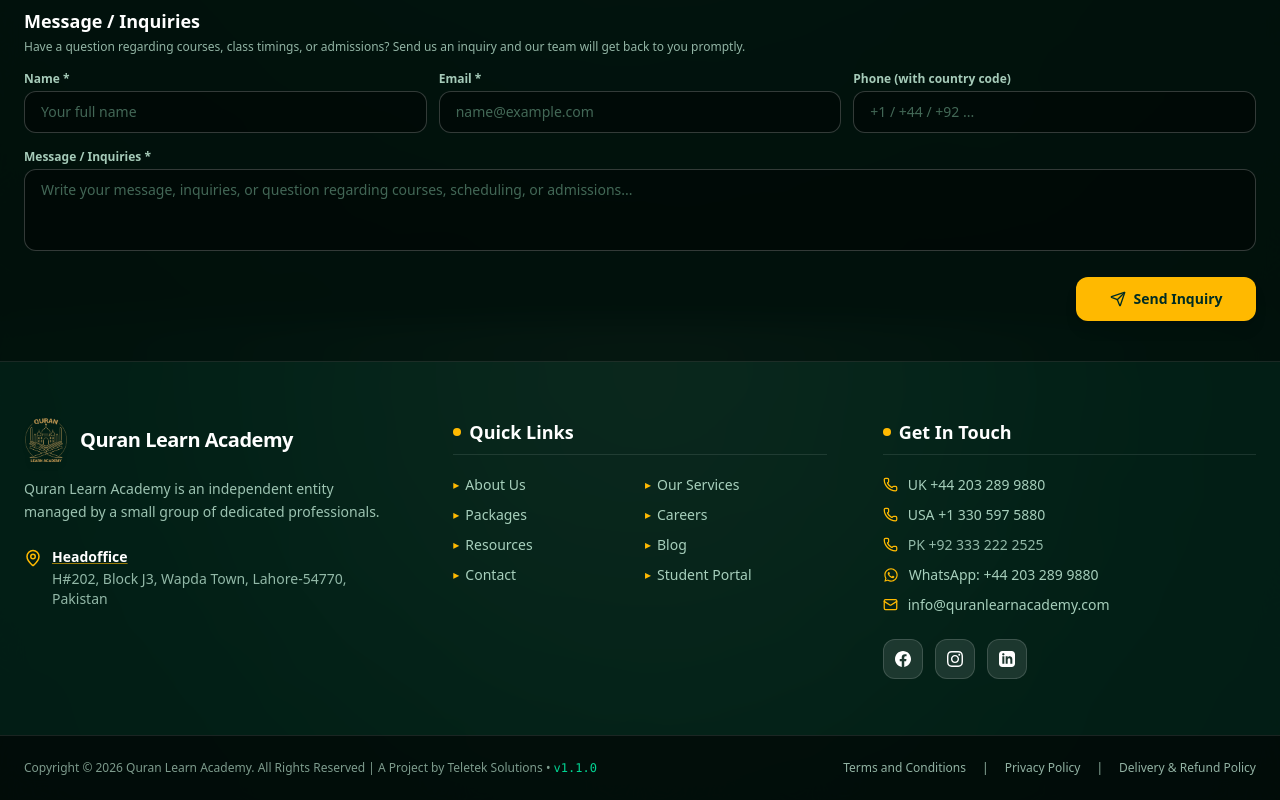
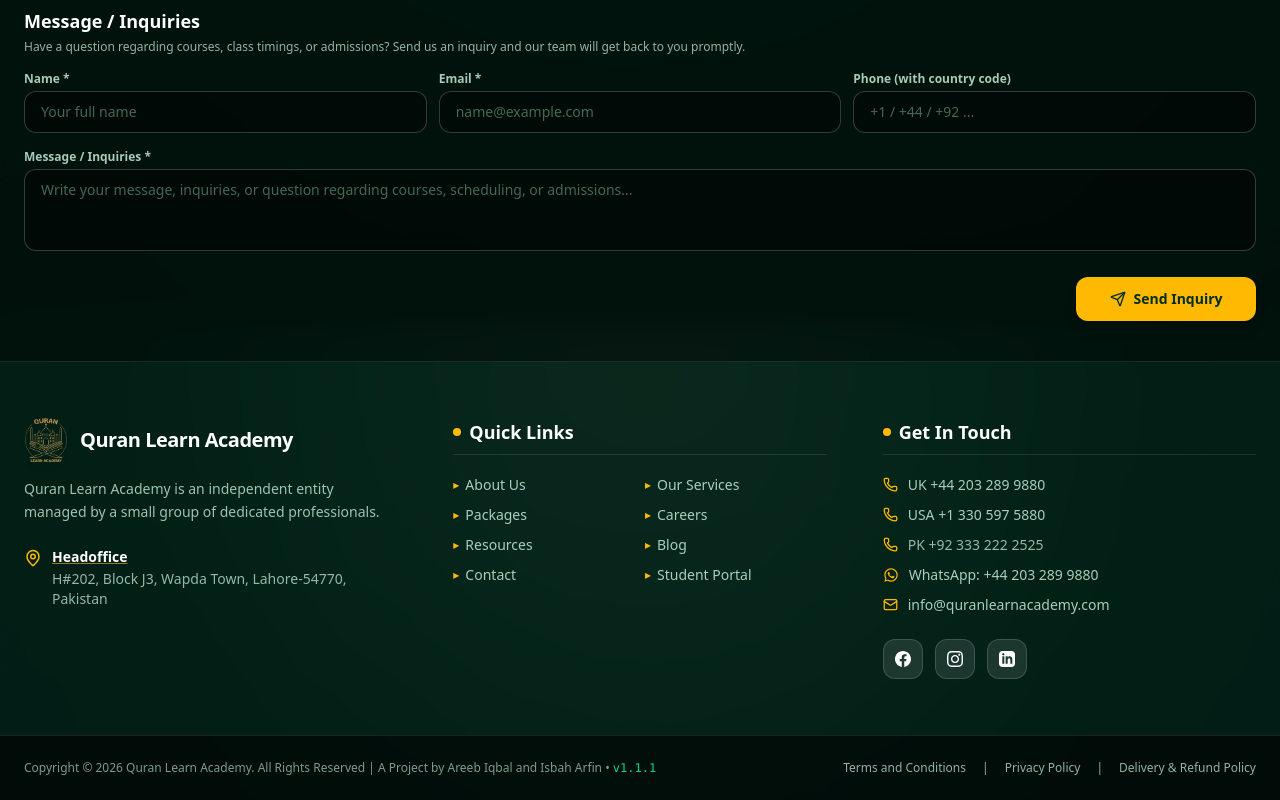
Before and after one commit to mdawoodali/QURAN-ACADEMY-APP, a Next.js app in the folder apps/web/: page /blog in a window 1280 px wide. Shown: the part 3678-4478 px from the top of the page. Built offline with nearby package versions, Linux system fonts and the light colour scheme; no server answers; the database is empty; a web font is replaced by a local one.

Commit message:
fix(branding): attribute project to Areeb Iqbal and Isbah Arfin and dynamically show latest version v1.1.1

```diff
--- a/apps/web/package.json
+++ b/apps/web/package.json
@@ -1,6 +1,6 @@
 {
   "name": "frontend",
-  "version": "1.1.0",
+  "version": "1.1.1",
   "private": true,
   "scripts": {
     "dev": "next dev",
--- a/apps/web/public/sw.js
+++ b/apps/web/public/sw.js
@@ -4,7 +4,7 @@
  * for live 1-on-1 classroom alerts.
  */
 
-const CACHE_NAME = "quran-academy-v1.1.0";
+const CACHE_NAME = "quran-academy-v1.1.1";
 const STATIC_ASSETS = [
   "/",
   "/manifest.json",
--- a/apps/web/public/version.json
+++ b/apps/web/public/version.json
@@ -1,5 +1,5 @@
 {
-  "version": "1.1.0",
+  "version": "1.1.1",
   "minSupportedVersion": "1.1.0",
   "buildTime": "2026-10-23T10:45:00.000Z",
   "channel": "production",
--- a/apps/web/src/app/(portal)/admin/diagnostics/page.tsx
+++ b/apps/web/src/app/(portal)/admin/diagnostics/page.tsx
@@ -70,7 +70,7 @@
     localStorage.removeItem("dev_simulated_version");
     setSimulatedVersion(null);
     window.dispatchEvent(new Event("dev_version_changed"));
-    toast.success("Restored authentic version (1.1.0)");
+    toast.success(`Restored authentic version (${APP_VERSION})`);
   };
 
   // 2. Hard Purge All Caches & Service Worker
@@ -243,7 +243,7 @@
             <span className="text-xs text-stone-400 block mb-1">Client Active State</span>
             <span className="text-sm font-bold text-white flex items-center gap-1.5 mt-1">
               <span className="w-2.5 h-2.5 rounded-full bg-emerald-400 animate-pulse" />
-              <span>{simulatedVersion ? `Simulating v${simulatedVersion}` : "Up to Date (v1.1.0)"}</span>
+              <span>{simulatedVersion ? `Simulating v${simulatedVersion}` : `Up to Date (v${APP_VERSION})`}</span>
             </span>
           </div>
         </div>
--- a/apps/web/src/components/Footer.tsx
+++ b/apps/web/src/components/Footer.tsx
@@ -5,6 +5,7 @@
 import Image from "next/image";
 import { Phone, Mail, MapPin, Send, CheckCircle2, AlertCircle } from "lucide-react";
 import { useLanguage } from "./LanguageContext";
+import { APP_VERSION } from "@quran/contracts";
 
 export default function Footer() {
   const { t } = useLanguage();
@@ -363,7 +364,7 @@
       <div className="border-t border-white/10 py-6 bg-black/60 text-xs text-emerald-100/60">
         <div className="max-w-[1280px] mx-auto px-4 sm:px-6 flex flex-col md:flex-row items-center justify-between gap-4">
           <p className="text-center md:text-left">
-            {t("copyright")} • <span className="font-mono text-emerald-400">v1.1.0</span>
+            {t("copyright")} • <span className="font-mono text-emerald-400">v{APP_VERSION}</span>
           </p>
           <div className="flex flex-wrap items-center justify-center gap-4 text-emerald-100/70">
             <Link href="/terms-and-conditions" className="hover:text-amber-300 transition">
--- a/apps/web/src/components/LanguageContext.tsx
+++ b/apps/web/src/components/LanguageContext.tsx
@@ -78,7 +78,7 @@
     termsConditions: "Terms and Conditions",
     privacyPolicy: "Privacy Policy",
     refundPolicy: "Delivery & Refund Policy",
-    copyright: "Copyright © 2026 Quran Learn Academy. All Rights Reserved | A Project by Teletek Solutions",
+    copyright: "Copyright © 2026 Quran Learn Academy. All Rights Reserved | A Project by Areeb Iqbal and Isbah Arfin",
 
     // Home Hero
     heroSubtitle: "Personal guidance. Every lesson.",
@@ -261,7 +261,7 @@
     termsConditions: "شرائط و ضوابط",
     privacyPolicy: "پرائیویسی پالیسی",
     refundPolicy: "ڈلیوری و ریفنڈ پالیسی",
-    copyright: "جملہ حقوق بحق قرآن لرن اکیڈمی ۲۰۲۶ محفوظ ہیں | پراجیکٹ برائے ٹیلی ٹیک سلوشنز",
+    copyright: "جملہ حقوق بحق قرآن لرن اکیڈمی ۲۰۲۶ محفوظ ہیں | پراجیکٹ برائے اریب اقبال اور عصبہ عرفین",
 
     // Home Hero
     heroSubtitle: "انفرادی رہنمائی۔ ہر سبق۔",
--- a/apps/web/src/components/PublicNavbar.tsx
+++ b/apps/web/src/components/PublicNavbar.tsx
@@ -348,7 +348,7 @@
                 </a>
                 <a href="mailto:info@quranlearnacademy.com" className="flex items-center gap-2 hover:text-amber-300">
                   <Mail size={13} className="text-amber-400" />
-                  <span>{t("topBarEmail")}</span> • <span className="font-mono text-amber-300">v1.1.0</span>
+                  <span>{t("topBarEmail")}</span> • <span className="font-mono text-amber-300">v{APP_VERSION}</span>
                 </a>
               </div>
             </div>
--- a/package.json
+++ b/package.json
@@ -1,6 +1,6 @@
 {
   "name": "quran-academy",
-  "version": "1.1.0",
+  "version": "1.1.1",
   "private": true,
   "scripts": {
     "prepare": "git config core.hooksPath .githooks",
--- a/packages/contracts/package.json
+++ b/packages/contracts/package.json
@@ -1,6 +1,6 @@
 {
   "name": "@quran/contracts",
-  "version": "1.0.0",
+  "version": "1.1.1",
   "private": true,
   "main": "src/index.ts",
   "dependencies": {
--- a/packages/contracts/src/version.ts
+++ b/packages/contracts/src/version.ts
@@ -3,7 +3,7 @@
  * Enforces unified semantic versioning across Web, PWA, Android, and iOS.
  */
 
-export const APP_VERSION = "1.1.0";
+export const APP_VERSION = "1.1.1";
 export const MIN_SUPPORTED_VERSION = "1.1.0";
 export const BUILD_CHANNEL = "production";
 
```
Also changed, not shown: 1 other file (tests, documents, lock files or other folders).
